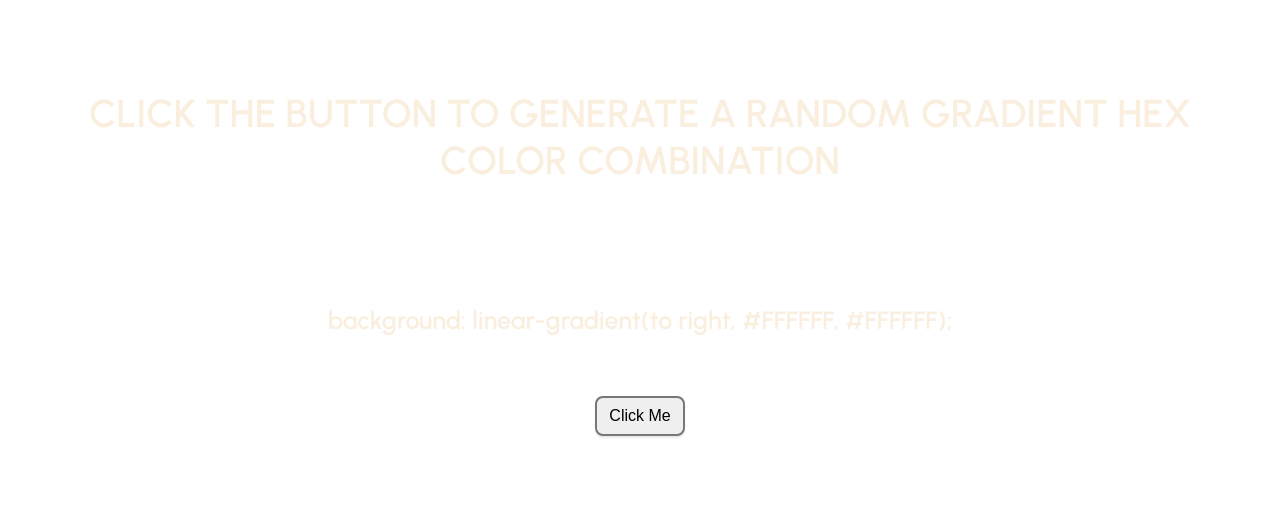
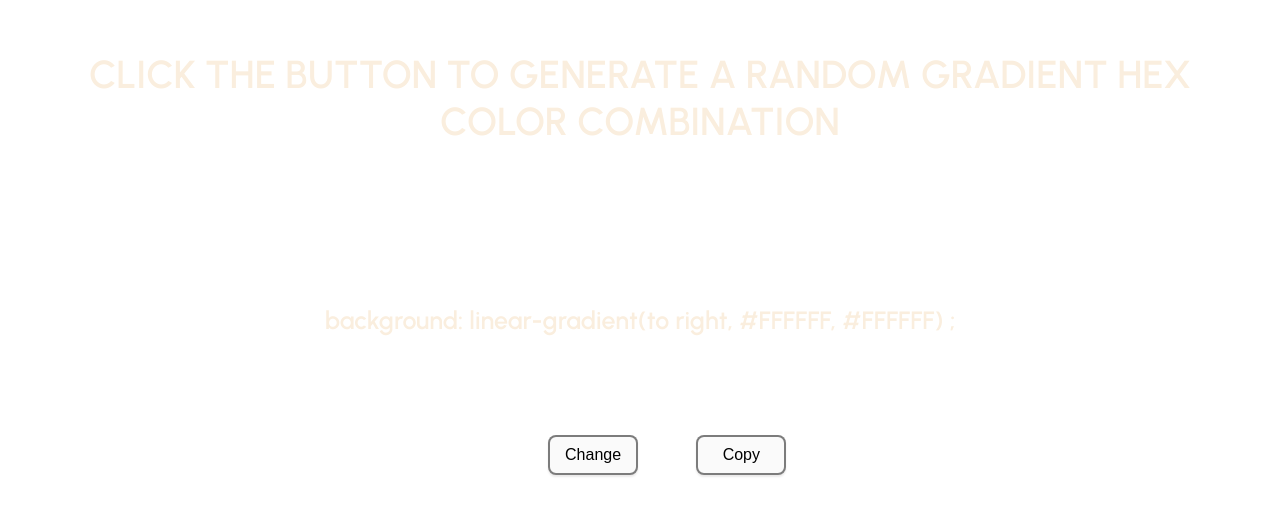
Before and after one commit to sanramu93/hex_color_gradient, a plain HTML site: page index.html in a window 1280 px wide. Shown: the part 137-652 px from the top of the page. Drawn offline with Linux system fonts and the light colour scheme.

Commit message:
Copy feature add

```diff
--- a/index.html
+++ b/index.html
@@ -12,10 +12,11 @@
           CLICK THE BUTTON TO GENERATE A RANDOM GRADIENT HEX COLOR COMBINATION
         </h1>
         <h2 class="color-info">
-          background: linear-gradient(to right, <span class="c1">#FFFFFF</span>,
-          <span class="c2">#FFFFFF</span>);
+          background: linear-gradient(to right,
+          <span class="c1">#FFFFFF</span>, <span class="c2">#FFFFFF</span>) ;
         </h2>
-        <button>Click Me</button>
+        <button class="btn-change">Change</button>
+        <button class="btn-copy">Copy</button>
       </div>
     </div>
     <script src="script.js"></script>
--- a/script.js
+++ b/script.js
@@ -1,6 +1,8 @@
 "use strict";
 
-const button = document.querySelector("button");
+const btnChange = document.querySelector(".btn-change");
+const btnCopy = document.querySelector(".btn-copy");
+const colorInfoEl = document.querySelector(".color-info");
 const colorInfo1 = document.querySelector(".c1");
 const colorInfo2 = document.querySelector(".c2");
 
@@ -15,10 +17,22 @@ const rdmColor = function () {
   return `#${hex1}${hex2}${hex3}`;
 };
 
-button.addEventListener("click", () => {
+const changeBg = function () {
   const [c1, c2] = [rdmColor(), rdmColor()];
-  console.log(c1, c2);
   document.body.style.background = `linear-gradient(to right, ${c1}, ${c2})`;
   colorInfo1.textContent = c1;
   colorInfo2.textContent = c2;
-});
+  btnCopy.textContent = "Copy";
+  btnCopy.style.backgroundColor = "rgb(250, 250, 250)";
+};
+
+const copyText = function () {
+  navigator.clipboard.writeText(colorInfoEl.textContent);
+  btnCopy.textContent = "Copied!";
+  btnCopy.style.backgroundColor = "rgb(230, 230, 168)";
+  // alert("Gradient Copied: " + colorInfoEl.textContent);
+};
+
+btnChange.addEventListener("click", changeBg);
+
+btnCopy.addEventListener("click", copyText);
--- a/styles.css
+++ b/styles.css
@@ -21,6 +21,7 @@ body {
   align-items: center;
   justify-content: center;
   height: 100vh;
+  transition: all 1s;
 }
 
 .hex-colors {
@@ -28,21 +29,26 @@ body {
 }
 .hex-colors h1 {
   font-size: 2.44rem;
+  display: flex;
+  justify-content: center;
 }
 
 .hex-colors h2 {
   margin-top: 10%;
+  padding: 2.4rem;
   font-size: 1.563rem;
 }
 
 .hex-colors button {
   margin-top: 5%;
+  margin-left: 3.4rem;
   width: 90px;
   height: 40px;
   font-size: 1rem;
   border: rgba(0, 0, 0, 0.5) solid 2px;
   box-shadow: 0px 2px 2px rgba(45, 44, 44, 0.1);
   border-radius: 8px;
+  background-color: rgb(250, 250, 250);
 }
 
 .hex-colors button:hover {
```
